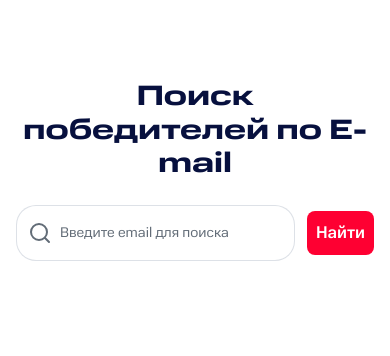
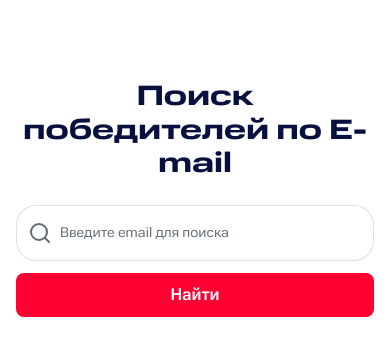
Before and after one commit to Nkr244/ticketland, a plain HTML site: page index.html in a window 390 px wide. Drawn offline with Linux system fonts and the light colour scheme.

Commit message:
change style

```diff
--- a/style.css
+++ b/style.css
@@ -131,12 +131,20 @@ input[type='file'] {
     justify-content: center;
     gap: 12px;
     margin-bottom: 24px;
+
+    @media screen and (max-width: 768px){
+        flex-direction: column;
+    }
 }
 
 .ticketland__search .search-container {
     position: relative;
     max-width: 502px;
     width: 100%;
+
+    @media screen and (max-width: 768px){
+        max-width: 100%;
+    }
 }
 
 .ticketland__search .search-input {
@@ -231,6 +239,10 @@ input[type='file'] {
     line-height: 24px;
     text-align: center;
     color: #FFFFFF;
+
+    @media screen and (max-width: 768px){
+        width: 100%;
+    }
 }
 
 .ticketland__search button:hover {
```
